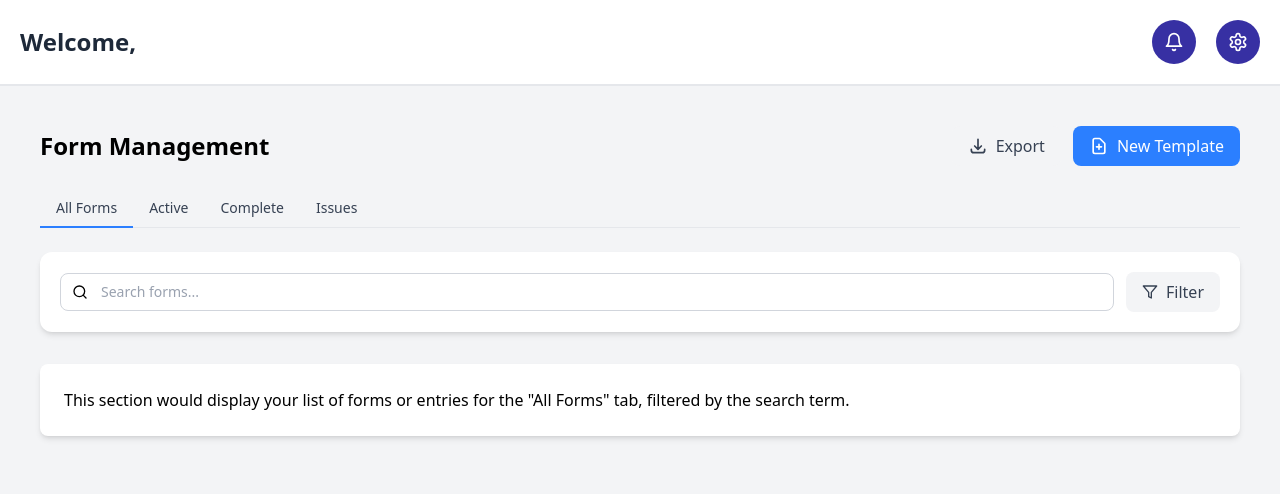
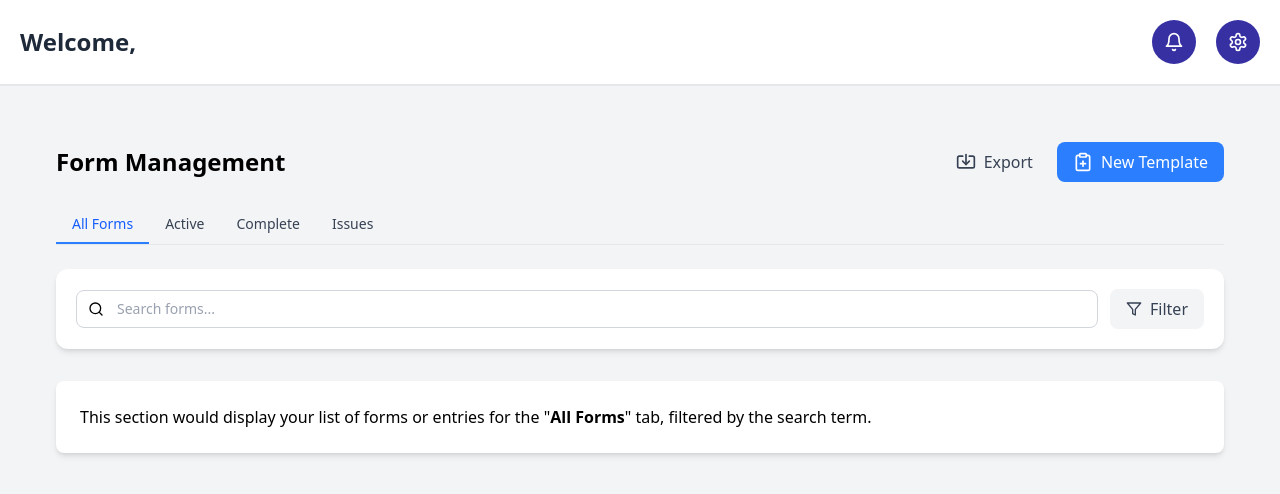
Before and after one commit to Commissions-Collab/EduForm---FRONTEND, a React (Vite) app: page /forms in a window 1280 px wide. Shown: the top 494 px of the page. Built offline with nearby package versions, Linux system fonts and the light colour scheme.

Commit message:
react-icon on form

```diff
--- a/src/pages/superadmin/Forms.jsx
+++ b/src/pages/superadmin/Forms.jsx
@@ -1,75 +1,63 @@
-import  { React, useState } from "react";
-// Assuming SearchFilter is located in a components directory relative to this file
+import React, { useState } from "react";
 import SearchFilter from "../../components/SearchFilter";
+import { LuImport, LuClipboardPlus } from "react-icons/lu";
 
 const FormsPage = () => {
-  // State to hold the current search term
-    const [searchTerm, setSearchTerm] = useState('');
-    // State to manage the active tab
-    const [activeTab, setActiveTab] = useState('All Forms');
+    const [searchTerm, setSearchTerm] = useState("");
+    const [activeTab, setActiveTab] = useState("All Forms");
 
-    // Handler for when the search input changes
     const handleSearch = (value) => {
         setSearchTerm(value);
         console.log("Search input changed on Forms Page:", value);
-        // You would typically trigger form-related search/filtering logic here
     };
 
-    // Handler for when the filter button is clicked
     const handleFilterButtonClick = () => {
         console.log("Filter button clicked on Forms Page!");
-        // You might open a filter modal specific to forms or data on this page
     };
 
-    // Handler for clicking the "Export" button
     const handleExportClick = () => {
-        alert("Export button clicked!"); // Replace with actual export logic
+        alert("Export button clicked!");
     };
 
-    // Handler for clicking the "New Template" button
     const handleNewTemplateClick = () => {
-        alert("New Template button clicked!"); // Replace with actual navigation or modal logic for creating new templates
+        alert("New Template button clicked!");
     };
 
     return (
-        <div className="p-4">
-        {/* Header section with title and action buttons */}
-        <div className="flex justify-between items-center mb-6">
+        <div className="p-4 sm:p-6 md:p-8">
+        {/* Header */}
+        <div className="flex flex-col md:flex-row md:justify-between md:items-center mb-6 gap-4">
             <h1 className="text-2xl font-bold">Form Management</h1>
-            <div className="flex space-x-3">
-            {/* Export Button */}
+
+            {/* Buttons */}
+            <div className="flex flex-wrap gap-2">
             <button
                 onClick={handleExportClick}
-                className="flex items-center px-4 py-2 bg-gray-100 text-gray-700 rounded-lg hover:bg-gray-200 focus:outline-none focus:ring-2 focus:ring-blue-500 focus:ring-offset-2 transition-colors duration-200"
+                className="flex items-center w-full sm:w-auto justify-center px-4 py-2 bg-gray-100 text-gray-700 rounded-lg hover:bg-gray-200 focus:outline-none focus:ring-2 focus:ring-blue-500 focus:ring-offset-2 transition"
             >
-                {/* Download icon for Export */}
-                <svg className="h-5 w-5 mr-2" fill="none" viewBox="0 0 24 24" stroke="currentColor">
-                <path strokeLinecap="round" strokeLinejoin="round" strokeWidth="2" d="M4 16v1a3 3 0 003 3h10a3 3 0 003-3v-1m-4-4l-4 4m0 0l-4-4m4 4V4" />
-                </svg>
+                <LuImport className="h-5 w-5 mr-2" />
                 Export
             </button>
-            {/* New Template Button */}
             <button
                 onClick={handleNewTemplateClick}
-                className="flex items-center px-4 py-2 bg-blue-500 text-white rounded-lg hover:bg-blue-600 focus:outline-none focus:ring-2 focus:ring-blue-500 focus:ring-offset-2 transition-colors duration-200"
+                className="flex items-center w-full sm:w-auto justify-center px-4 py-2 bg-blue-500 text-white rounded-lg hover:bg-blue-600 focus:outline-none focus:ring-2 focus:ring-blue-500 focus:ring-offset-2 transition"
             >
-                {/* Document icon for New Template */}
-                <svg className="h-5 w-5 mr-2" fill="none" viewBox="0 0 24 24" stroke="currentColor">
-                <path strokeLinecap="round" strokeLinejoin="round" strokeWidth="2" d="M9 13h6m-3-3v6m5 5H7a2 2 0 01-2-2V5a2 2 0 012-2h5.586a1 1 0 01.707.293l5.414 5.414a1 1 0 01.293.707V19a2 2 0 01-2 2z" />
-                </svg>
+                <LuClipboardPlus className="h-5 w-5 mr-2" />
                 New Template
             </button>
             </div>
         </div>
 
-        {/* Tab Navigation */}
-        <div className="flex border-b border-gray-200 mb-6">
-            {['All Forms', 'Active', 'Complete', 'Issues'].map((tab) => (
+        {/* Tabs */}
+        <div className="flex flex-wrap border-b border-gray-200 mb-6 overflow-x-auto">
+            {["All Forms", "Active", "Complete", "Issues"].map((tab) => (
             <button
                 key={tab}
                 onClick={() => setActiveTab(tab)}
-                className={`px-4 py-2 -mb-px text-sm font-medium leading-5 text-gray-700 border-b-2 ${
-                activeTab === tab ? 'border-blue-500 text-blue-600' : 'border-transparent hover:text-gray-900 hover:border-gray-300'
+                className={`px-4 py-2 whitespace-nowrap text-sm font-medium border-b-2 ${
+                activeTab === tab
+                    ? "border-blue-500 text-blue-600"
+                    : "border-transparent text-gray-700 hover:text-gray-900 hover:border-gray-300"
                 } focus:outline-none focus:text-blue-600 focus:border-blue-500`}
             >
                 {tab}
@@ -77,9 +65,9 @@ const FormsPage = () => {
             ))}
         </div>
 
-        {/* Render the SearchFilter component */}
+        {/* Search */}
         <SearchFilter
-            placeholder="Search forms..." // Custom placeholder for forms page
+            placeholder="Search forms..."
             onSearch={handleSearch}
             onFilterClick={handleFilterButtonClick}
         />
@@ -90,17 +78,11 @@ const FormsPage = () => {
             </p>
         )}
 
+        {/* Content */}
         <div className="mt-8 p-6 bg-white rounded-lg shadow-md">
-            <p>This section would display your list of forms or entries for the "{activeTab}" tab, filtered by the search term.</p>
-            {/* Example: Render a list of forms based on activeTab and searchTerm */}
-            {/* <ul>
-            {forms
-                .filter(form => form.status === activeTab || activeTab === 'All Forms')
-                .filter(form => form.title.includes(searchTerm))
-                .map(form => (
-                <li key={form.id}>{form.title} - {form.status}</li>
-                ))}
-            </ul> */}
+            <p>
+            This section would display your list of forms or entries for the "<strong>{activeTab}</strong>" tab, filtered by the search term.
+            </p>
         </div>
         </div>
     );
```
